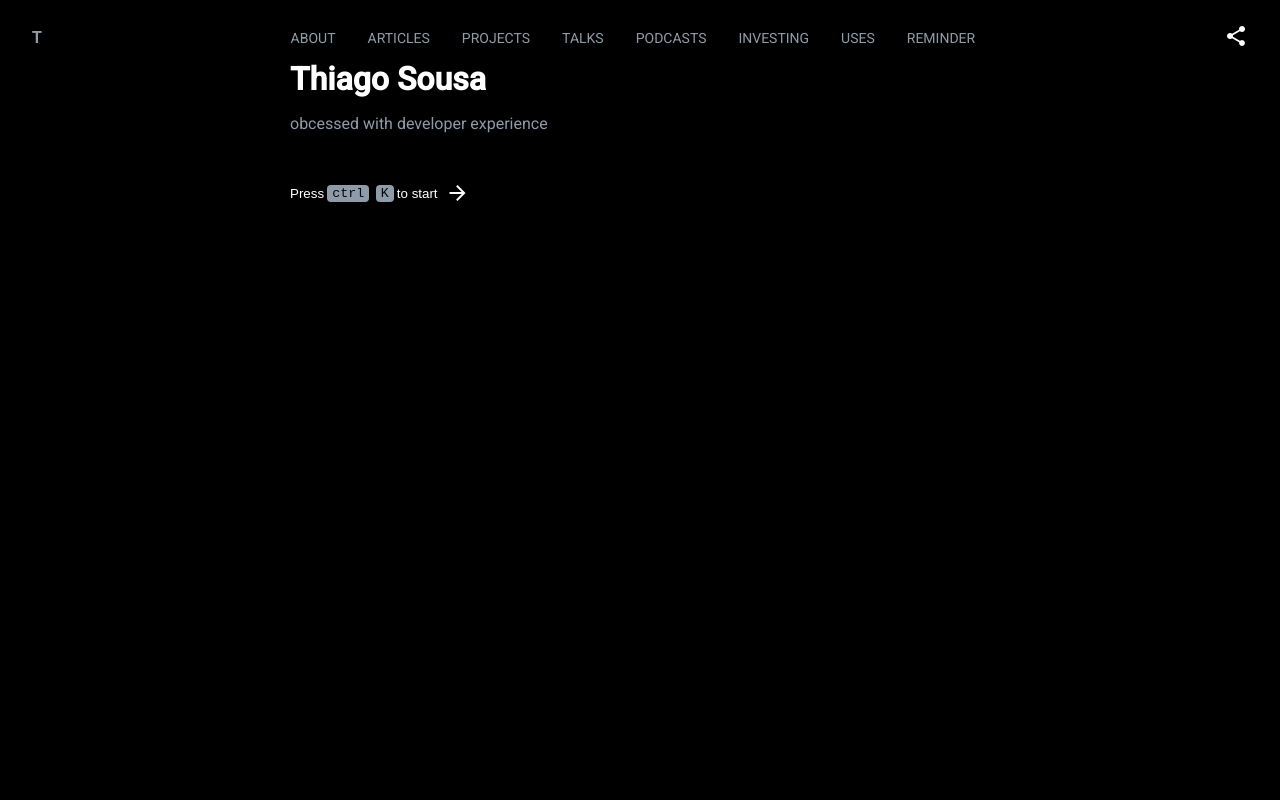
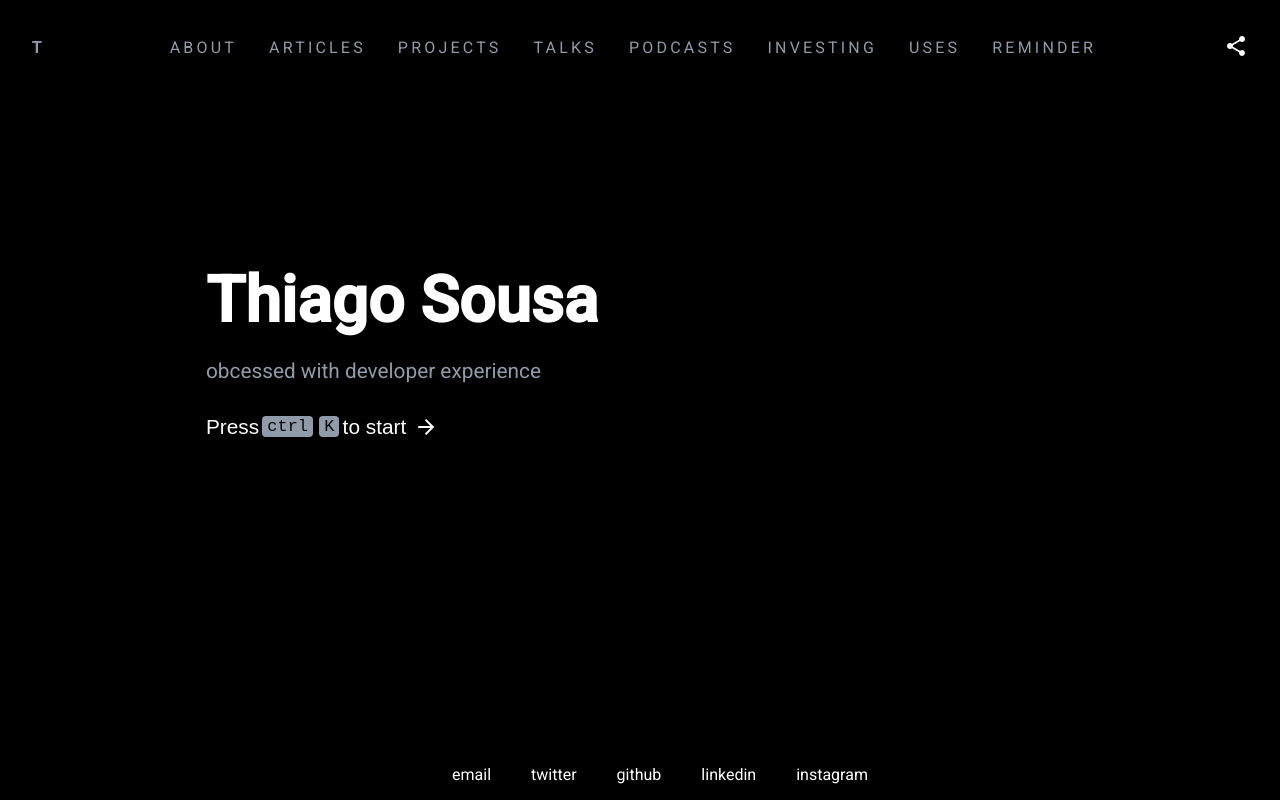
Before and after one commit to Thiagomatheus12/thiago-matheus, an Angular app: page / in a window 1280 px wide. Built offline with nearby package versions, Linux system fonts and the light colour scheme.

Commit message:
:sparkles: feature - home component, and starting footer

```diff
--- a/src/app/app.component.html
+++ b/src/app/app.component.html
@@ -1,3 +1,2 @@
 <app-header></app-header>
-
-<router-outlet><router-outlet />
+<router-outlet><router-outlet/>
--- a/src/app/app.component.ts
+++ b/src/app/app.component.ts
@@ -1,6 +1,7 @@
 import { Component, ViewChild } from '@angular/core';
 import { RouterOutlet } from '@angular/router';
 import { HeaderComponent } from './shared/components/header/header.component';
+import { HomeComponent } from './features/home/home.component';
 
 
 @Component({
--- a/src/app/features/home/home.component.html
+++ b/src/app/features/home/home.component.html
@@ -1,9 +1,14 @@
 <div class="container">
   <div class="home">
-    <h1 class="home__title">Thiago Sousa</h1>
+    <div class="home__content">
+      <h1 class="home__title">Thiago Sousa</h1>
 
-    <p class="home__subtitle">obcessed with developer experience</p>
+      <p class="home__subtitle">obcessed with developer experience</p>
 
-    <button class="home__button">  Press <kbd class="home__background">ctrl</kbd> <kbd class="home__background">K</kbd> to start <mat-icon>arrow_forward</mat-icon></button>
+      <button class="home__button">  Press <kbd class="home__background">ctrl</kbd> <kbd class="home__background">K</kbd> to start <mat-icon>arrow_forward</mat-icon></button>
+    </div>
   </div>
-</div>
+
+  </div>
+
+<app-footer></app-footer>
--- a/src/app/features/home/home.component.scss
+++ b/src/app/features/home/home.component.scss
@@ -1,6 +1,12 @@
+
+
 mat-icon {
   color: #FFF;
   margin-left: 0.5rem;
+}
+
+.container {
+  height: 70%;
 }
 
 .home {
@@ -8,13 +14,17 @@ mat-icon {
   flex-direction: column;
   justify-content: center;
   margin: 0px auto;
+  height: 100%;
+  padding: 0 1rem;
 
   &__title {
     margin: 0;
+    font-size: 4rem;
   }
 
   &__subtitle {
-    color: #8f9ba8;;
+    color: #8f9ba8;
+    font-size: 1.3rem;
   }
 
   &__background {
@@ -26,6 +36,7 @@ mat-icon {
   }
 
   &__button {
+    font-size: 1.3em;
     margin-top: 2rem;
     background: none;
     color: #FFF;
@@ -47,7 +58,7 @@ mat-icon {
     position: absolute;
     left: -1rem;
     right: -1rem;
-    height: 40px;
+    height: 50px;
     background: #212024;
     border-radius: 10px;
     z-index: -1;
@@ -65,4 +76,20 @@ mat-icon {
     background-color:#f2f2f2;
   }
 
+  @media (max-width: 768px) {
+    align-items: center;
+
+    &__title {
+      font-size: 2.5rem;
+    }
+
+    &__subtitle {
+      font-size: 0.875rem;
+    }
+
+    &__button {
+      font-size: 1rem;
+    }
+  }
+
 }
--- a/src/app/features/home/home.component.ts
+++ b/src/app/features/home/home.component.ts
@@ -1,11 +1,13 @@
 import { Component } from '@angular/core';
 import { MatIconModule } from '@angular/material/icon';
+import { FooterComponent } from '../../shared/components/footer/footer.component';
 
 @Component({
   selector: 'app-home',
   standalone: true,
   imports: [
     MatIconModule,
+    FooterComponent
   ],
   templateUrl: './home.component.html',
   styleUrl: './home.component.scss'
--- /dev/null
+++ b/src/app/shared/components/footer/footer.component.html
@@ -0,0 +1,13 @@
+<div class="footer">
+  <nav class="footer__nav">
+    @for (link of footerLinks; track $index) {
+      <ul class="footer__list">
+        <li>
+            <a class="footer__links" [href]="link.href">
+              {{ link.link }}
+            </a>
+        </li>
+      </ul>
+    }
+  </nav>
+</div>
--- /dev/null
+++ b/src/app/shared/components/footer/footer.component.scss
@@ -0,0 +1,12 @@
+.footer {
+  width: 100%;
+  position: fixed;
+  bottom: 0;
+  display: flex;
+  align-items: center;
+  justify-content: center;
+
+  &__nav {
+    display: flex;
+  }
+}
--- /dev/null
+++ b/src/app/shared/components/footer/footer.component.ts
@@ -0,0 +1,20 @@
+import { Component } from '@angular/core';
+
+@Component({
+  selector: 'app-footer',
+  standalone: true,
+  imports: [],
+  templateUrl: './footer.component.html',
+  styleUrl: './footer.component.scss'
+})
+export class FooterComponent {
+
+  footerLinks = [
+    {link: 'email', href: '/email'},
+    {link: 'twitter', href: '/twitter'},
+    {link: 'github', href: '/github'},
+    {link: 'linkedin', href: '/linkedin'},
+    {link: 'instagram', href: '/instagram'},
+  ]
+
+}
--- a/src/app/shared/components/header/header.component.html
+++ b/src/app/shared/components/header/header.component.html
@@ -14,6 +14,7 @@
         }
       </nav>
 
+
     <a class="header__links header__icon">
       <mat-icon> share </mat-icon>
     </a>
--- a/src/app/shared/components/header/header.component.scss
+++ b/src/app/shared/components/header/header.component.scss
@@ -1,6 +1,6 @@
 mat-toolbar {
   background: #000;
-  padding-top: 1rem;
+  padding-top: 1.5rem;
 }
 
 mat-icon {
@@ -12,7 +12,6 @@ mat-icon {
   display: flex;
   justify-content: space-between;
   align-items: center;
-
 
   &__logo {
     color: #FFF;
@@ -27,7 +26,8 @@ mat-icon {
 
   &__nav {
     display: flex;
-    font-size: .875rem;
+    font-size: 0.875rem;
+    letter-spacing: 0.2rem;
   }
 
   &__list {
@@ -39,6 +39,7 @@ mat-icon {
     z-index: 0;
     padding: 0 1rem ;
     color: #8f9ba8;
+    font-size: 1rem;
 
     &:hover {
       color: #FFF;
@@ -88,6 +89,7 @@ mat-icon {
       width: 100%;
       order: 2;
       overflow-y: scroll;
+      letter-spacing: 0.1rem;
     }
   }
 }
--- a/src/styles.scss
+++ b/src/styles.scss
@@ -1,9 +1,13 @@
 /* You can add global styles to this file, and also import other style files */
 
-html, body { height: 100%; }
-body { margin: 0;
-  font-family: Roboto,
-  "Helvetica Neue", sans-serif;
+html, body {
+  height: 100%;
+}
+
+
+body {
+  margin: 0;
+  font-family: Roboto, "Helvetica Neue", sans-serif;
   box-sizing: border-box;
   color: #FFF;
   background: #000;
@@ -19,7 +23,7 @@ ul {
 }
 
 .container {
-  max-width: 700px;
+  max-width: 900px;
   width: 100%;
   margin-left: auto;
   margin-right: auto;
```
Also changed, not shown: 1 other file (tests, documents, lock files or other folders). Lines whose indentation alone changed are shown as unchanged.
